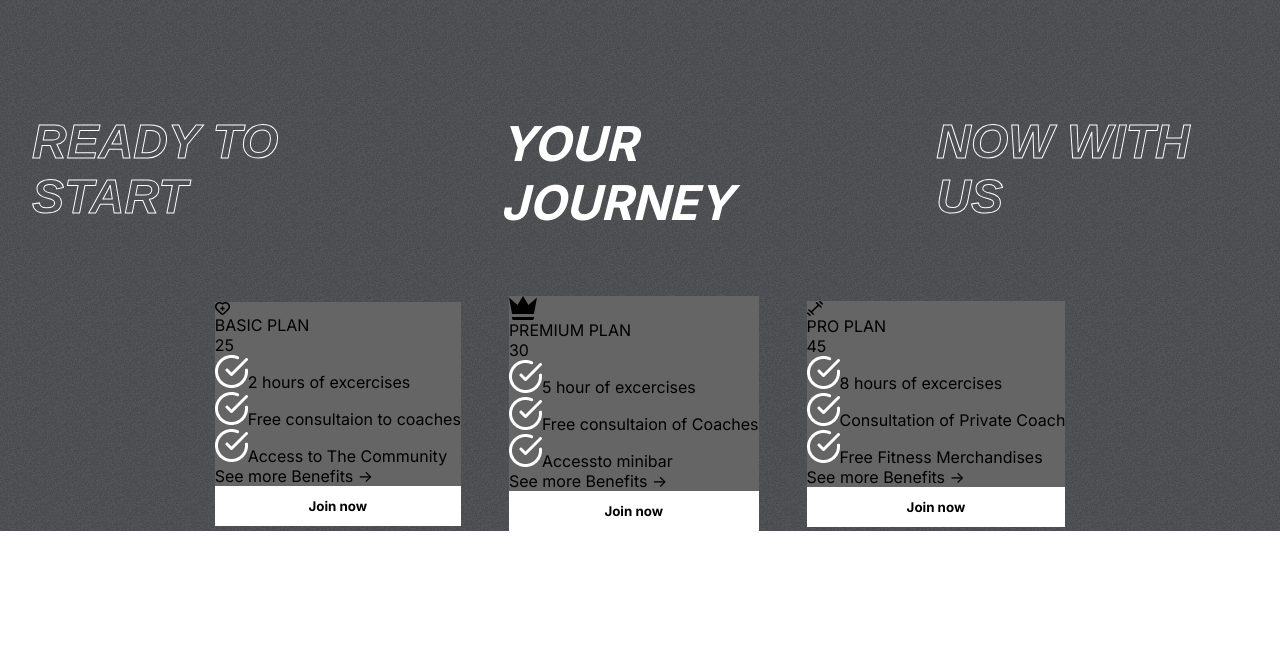
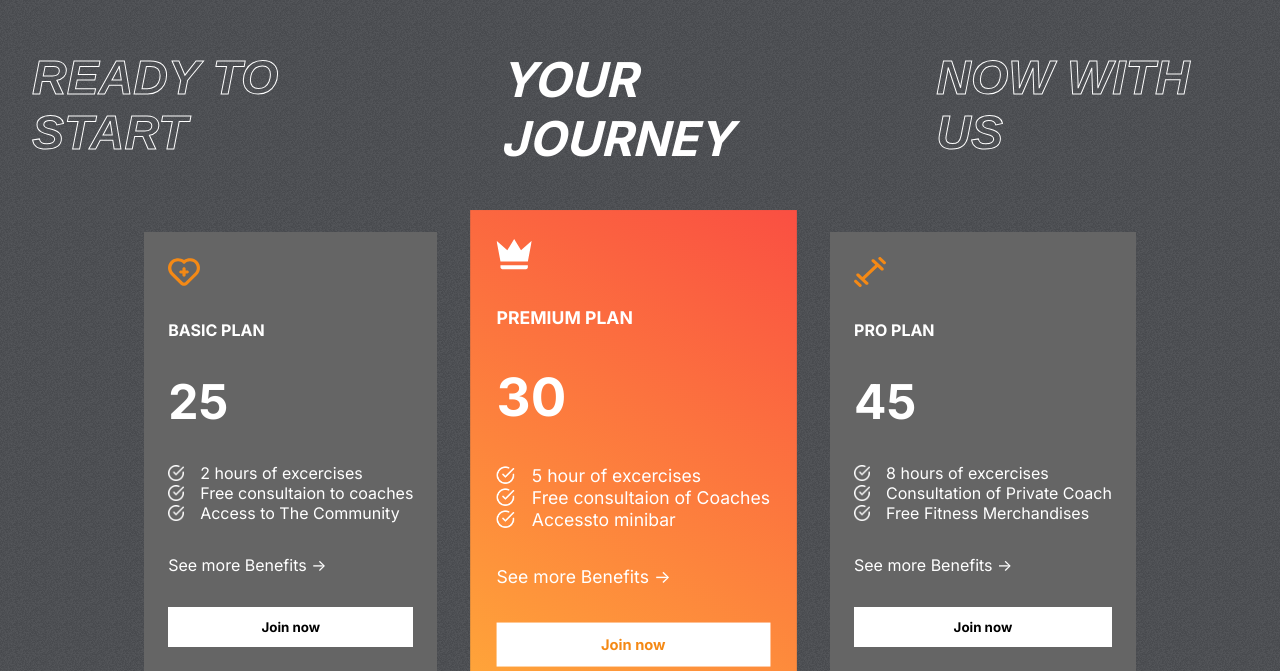
Before and after one commit to Edwin574/Gym-website, a React (Create React App) app: page / in a window 1280 px wide. Shown: the part 1837-2508 px from the top of the page. Before the commit the page ends 2368 px from the top, so only its background shows below. Built offline with nearby package versions, Linux system fonts and the light colour scheme.

Commit message:
done with plans

```diff
--- a/src/components/Plans/Plans.css
+++ b/src/components/Plans/Plans.css
@@ -1,5 +1,5 @@
 .plans-container{
-    margin-top: 4rem;
+    /* margin-top: 4rem; */
     padding: 0 2rem;
     display: flex;
     flex-direction: column;
@@ -17,4 +17,42 @@
     display: flex;
     flex-direction: column;
     background: var(--caloryCard);
+    color: white;
+    gap: 2rem;
+    padding: 1.5rem;
 }
+.plan:nth-child(2){
+    background:var(--planCard);
+    transform: scale(1.1);
+}
+.plan>svg{
+    fill: var(--orange);
+    width: 2rem;
+    height: 2rem;
+}
+.plan>:nth-child(2){
+    font-size: 1rem;
+    font-weight: bold;
+}
+.plans>:nth-child(2)>svg{
+    fill: white;
+}
+.plans>:nth-child(2)>button{
+    color: var(--orange);
+}
+.plan>:nth-child(3){
+    font-size: 3rem;
+    font-weight: bold;
+}
+.plan:nth-child(5){
+    font-size: 0.8rem;
+}
+
+.feature{
+    display: flex;
+    align-items: center;
+    gap: 1rem;
+}
+.feature>img{
+    width: 1rem;
+}
```
Also changed, not shown: src/components/Testimonials/Testimonial.js (added, +17 -0 lines), src/components/Testimonials/Testimonial.css (added).
